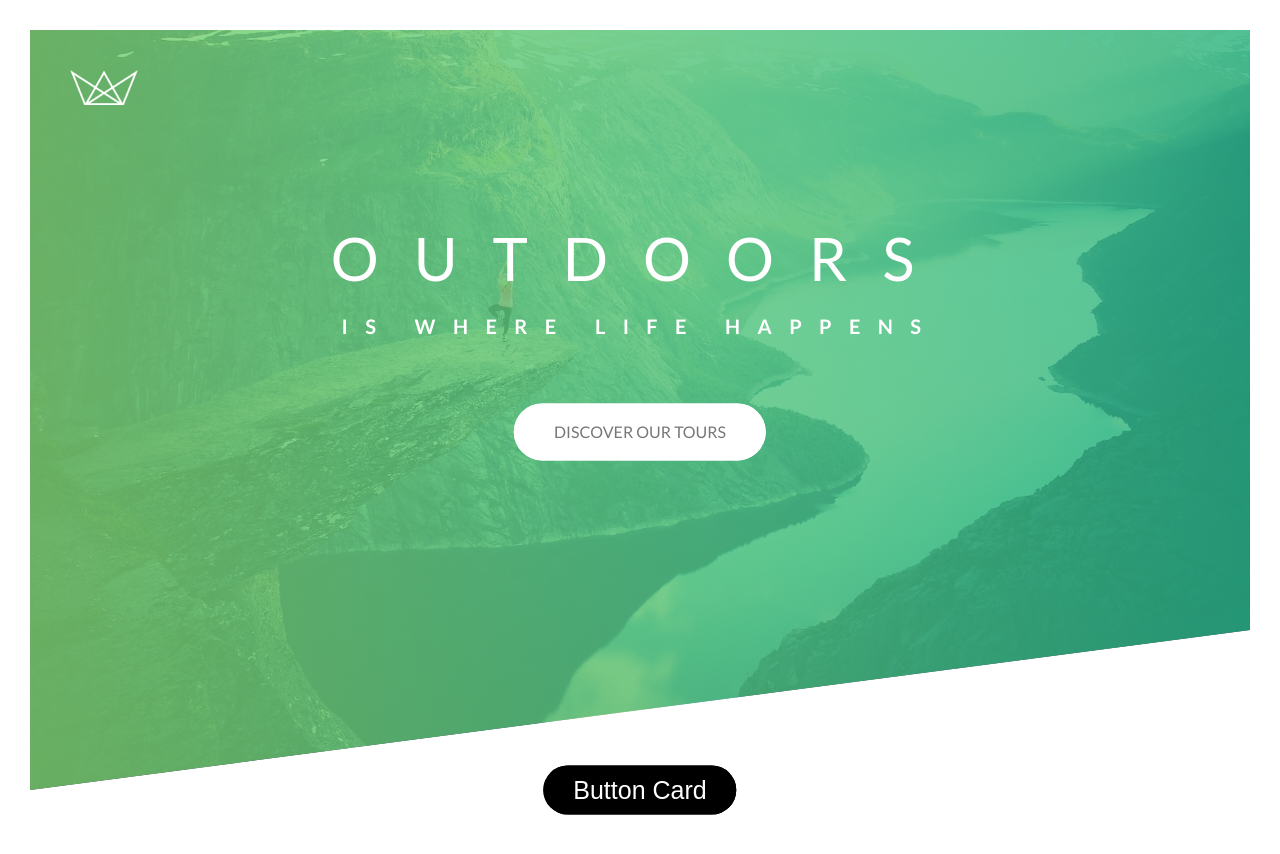
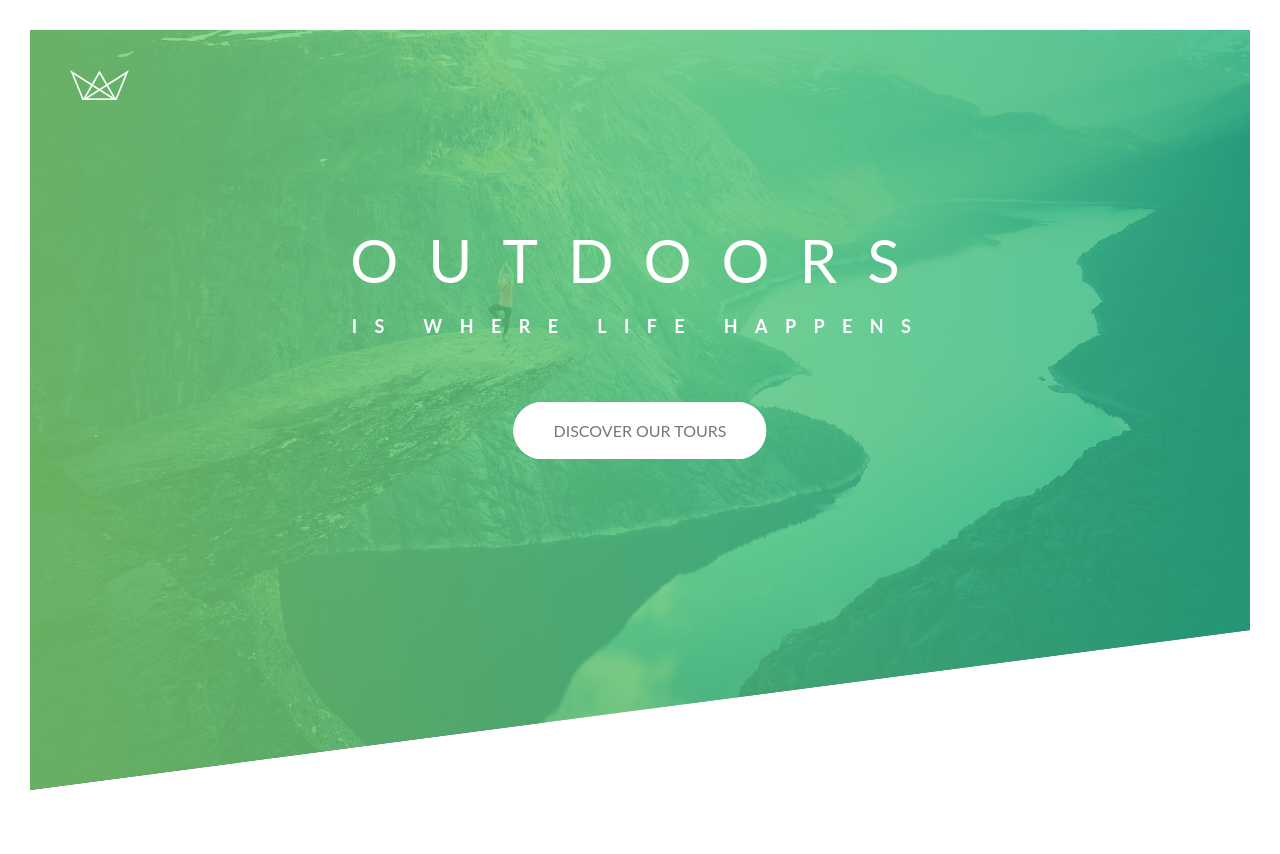
Before and after one commit to ShrayankM/Modern-CSS, a plain HTML site: page Natours/index.html in a window 1280 px wide. After the commit the page ends 820 px from the top, so only its background shows below. Drawn offline with Linux system fonts and the light colour scheme.

Commit message:
basic css updates

```diff
--- a/Natours/css/style.css
+++ b/Natours/css/style.css
@@ -7,19 +7,26 @@ Dark green: #28b485
 
 */
 
-* {
+*,
+*::after,
+*::before {
     margin: 0;
     padding: 0;
-    box-sizing: border-box;
+    box-sizing: inherit;
+}
+
+html {
+    font-size: 62.5%;
 }
 
 body {
     font-family: "Lato", sans-serif;
     font-weight: 400;
-    font-size: 16px;
+    /* font-size: 1.6rem; */
     line-height: 1.7;
     color: #777777;
-    padding: 30px;
+    padding: 3rem;
+    box-sizing: border-box;
 }
 
 .header {
@@ -33,17 +40,17 @@ body {
     clip-path: polygon(0 0, 100% 0, 100% 75vh, 0 100%);
 }
 
-.logo-box {
+.header__logo-box {
     position: absolute;
-    top: 40px;
-    left: 40px;
+    top: 4rem;
+    left: 4rem;
 }
 
-.logo {
-    height: 35px;
+.header__logo {
+    height: 3rem;
 }
 
-.text-box {
+.header__text-box {
     position: absolute;
     top: 40%;
     left: 50%;
@@ -54,36 +61,36 @@ body {
 .heading-primary {
     color: #ffffff;
     text-transform: uppercase;
-    margin-bottom: 60px;
+    margin-bottom: 6rem;
 }
 
-.heading-primary-main {
+.heading-primary--main {
     display: block;
-    font-size: 60px;
+    font-size: 6rem;
     font-weight: 400;
-    letter-spacing: 35px;
+    letter-spacing: 3rem;
     animation-name: moveInLeft;
     animation-duration: 1s;
     animation-timing-function: ease-out;
 }
 
-.heading-primary-sub {
+.heading-primary--sub {
     display: block;
-    font-size: 20px;
+    font-size: 1.8rem;
     font-weight: 700;
-    letter-spacing: 17.4px;
+    letter-spacing: 1.74rem;
     animation: moveInRight 1s ease-out;
 }
 
 @keyframes moveInLeft {
     0% {
-        transform: translateX(-100px);
+        transform: translateX(-10rem);
         opacity: 0;
         /* color: #000000; */
     }
 
     80% {
-        transform: translateX(10px);
+        transform: translateX(1rem);
     }
 
     100% {
@@ -95,12 +102,12 @@ body {
 
 @keyframes moveInRight {
     0% {
-        transform: translateX(100px);
+        transform: translateX(10rem);
         opacity: 0;
     }
 
     80% {
-        transform: translateX(-10px);
+        transform: translateX(-1rem);
     }
 
     100% {
@@ -111,7 +118,7 @@ body {
 
 @keyframes moveInBottom {
     0% {
-        transform: translateY(100px);
+        transform: translateY(10rem);
         opacity: 0;
     }
 
@@ -125,25 +132,27 @@ body {
 .btn:link, .btn:visited {
     text-transform: uppercase;
     text-decoration: none;
-    padding: 15px 40px;
+    padding: 1.5rem 4rem;
 
     display: inline-block;
-    border-radius: 100px;
+    border-radius: 10rem;
     transition: all .2s;
     position: relative;
+
+    font-size: 1.6rem;
 }
 
 .btn:hover {
-    transform: translateY(-3px);
-    box-shadow: 0 10px 20px rgba(0, 0, 0, 0.2);
+    transform: translateY(-.3rem);
+    box-shadow: 0 1rem 2rem rgba(0, 0, 0, 0.2);
 }
 
 .btn:active {
-    transform: translateY(1px);
-    box-shadow: 0 5px 20px rgba(0, 0, 0, 0.2);
+    transform: translateY(.1rem);
+    box-shadow: 0 .5rem 2rem rgba(0, 0, 0, 0.2);
 }
 
-.btn-white {
+.btn--white {
     background-color: #ffffff;
     color: #777777;
 }
@@ -154,7 +163,7 @@ body {
     /* border: 1px solid black; */
     width: 100%;
     height: 100%;
-    border-radius: 100px;
+    border-radius: 10rem;
     position: absolute;
     top: 0;
     left: 0;
@@ -162,7 +171,7 @@ body {
     transition: all 0.4s;
 }
 
-.btn-white::after {
+.btn--white::after {
     background-color: #ffffff;
 }
 
@@ -171,70 +180,8 @@ body {
     opacity: 0;
 }
 
-.btn-animated {
+.btn--animated {
     animation: moveInBottom .5s ease-out;
     animation-delay: .75s;
     animation-fill-mode:backwards;
 }
-
-/** Temp Button styling */
-.temp-btn {
-    display: inline-block;
-    position: relative;
-    /* text-align: center; */
-    top: 50%;
-    left: 50%;
-
-    font-size: 25px;
-    transform: translate(-50%, -50%);
-
-    background-color: #000000;
-    color: #ffffff;
-
-    padding: 10px 30px;
-    border: none;
-    border-radius: 100px;
-    outline: none;
-
-    animation-name: moveInBottom;
-    animation-duration: 1s;
-    /* animation-fill-mode: backwards; */
-    animation-timing-function: linear;
-}
-
-.temp-btn:hover {
-    /* transform: translateY(1px); */
-    transform: translate(-50%, -55%);
-    box-shadow: 0 10px 20px rgba(0, 0, 0, 0.5);
-    outline: none;
-}
-
-.temp-btn:active {
-    transform: translate(-50%, -50%);
-    box-shadow: 0 5px 20px rgba(0, 0, 0, 0.5);
-    outline: none;
-}
-
-.temp-btn::after {
-    content: "";
-    display: inline-block;
-    width: 100%;
-    height: 100%;
-    background-color: #000000;
-    position: absolute;
-    top: 0;
-    left: 0;
-
-    border: none;
-    border-radius: 100px;
-    z-index: -1;
-    transition: all 0.4s;
-    outline: none;
-}
-
-
-.temp-btn:hover::after {
-    transform: scaleY(2) scaleX(1.5);
-    opacity: 0;
-    outline: none;
-}
--- a/Natours/index.html
+++ b/Natours/index.html
@@ -5,9 +5,9 @@
     <meta charset="UTF-8">
     <meta name="viewport" content="width=device-width, initial-scale=1.0">
 
-    <link href="https://fonts.googleapis.com/css?family=Lato:100,300,400,700,900" rel="stylesheet">
+    <!-- <link href="https://fonts.googleapis.com/css?family=Lato:100,300,400,700,900" rel="stylesheet"> -->
 
-    <link rel="stylesheet" href="css/icon-font.css">
+    <!-- <link rel="stylesheet" href="css/icon-font.css"> -->
     <link rel="stylesheet" href="css/style.css">
     <link rel="shortcut icon" type="image/png" href="img/favicon.png">
 
@@ -16,21 +16,19 @@
 
 <body>
     <header class="header">
-        <div class="logo-box">
-            <img src="img/logo-white.png" alt="Logo" class="logo">
+        <div class="header__logo-box">
+            <img src="img/logo-white.png" alt="Logo" class="header__logo">
         </div>
 
-        <div class="text-box">
+        <div class="header__text-box">
             <h1 class="heading-primary">
-                <span class="heading-primary-main">Outdoors</span>
-                <span class="heading-primary-sub">is where life happens</span>
+                <span class="heading-primary--main">Outdoors</span>
+                <span class="heading-primary--sub">is where life happens</span>
             </h1>
 
-            <a href="#" class = "btn btn-white btn-animated">Discover our tours</a>
+            <a href="#" class = "btn btn--white btn--animated">Discover our tours</a>
         </div>
     </header>
-
-    <button class = "temp-btn"> Button Card </button>
 </body>
 
 </html>
```
